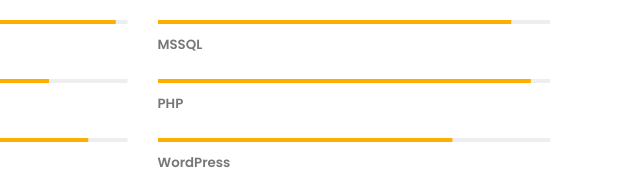
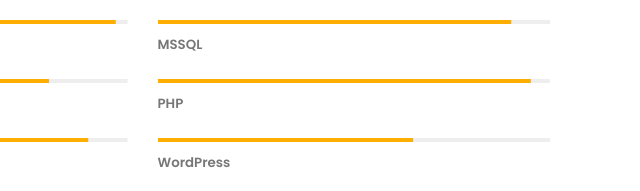
Before and after one commit to rgulanes/rgulanes.github.io, a plain HTML site: page index.html in a window 1280 px wide. Shown: the part 4060-4251 px from the top of the page, 640-1280 px from the left. Drawn offline with nearby package versions, Linux system fonts and the light colour scheme.

Commit message:
Updated wordpress progress bar;

```diff
--- a/index.html
+++ b/index.html
@@ -349,7 +349,7 @@
                   </div>
                 </div>
                 <div class="col-sm-12 col-md-6">
-                  <div class="line-progress margin-b-5" data-prog-percent=".75" data-prog-text="">
+                  <div class="line-progress margin-b-5" data-prog-percent=".65" data-prog-text="">
                     <p class="progress-title">
                       <b>WordPress</b>
                     </p>
```
